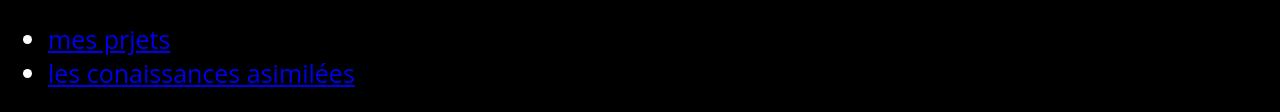
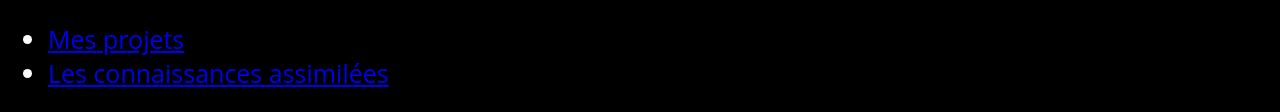
Before and after one commit to sebastien-dev/sebastien-dev.github.io, a plain HTML site: page index.html in a window 1280 px wide. Shown: the part 971-1083 px from the top of the page. Drawn offline with Linux system fonts and the light colour scheme.

Commit message:
Update index.html

```diff
--- a/index.html
+++ b/index.html
@@ -30,8 +30,8 @@
 
     <ul>
 
-     <li><a href="projet.html">mes prjets</a></li>
-     <li><a href="rapport.html">les conaissances asimilées</a>
+     <li><a href="projet.html">Mes projets</a></li>
+     <li><a href="rapport.html">Les connaissances assimilées</a>
 
      </ul>
 
```
